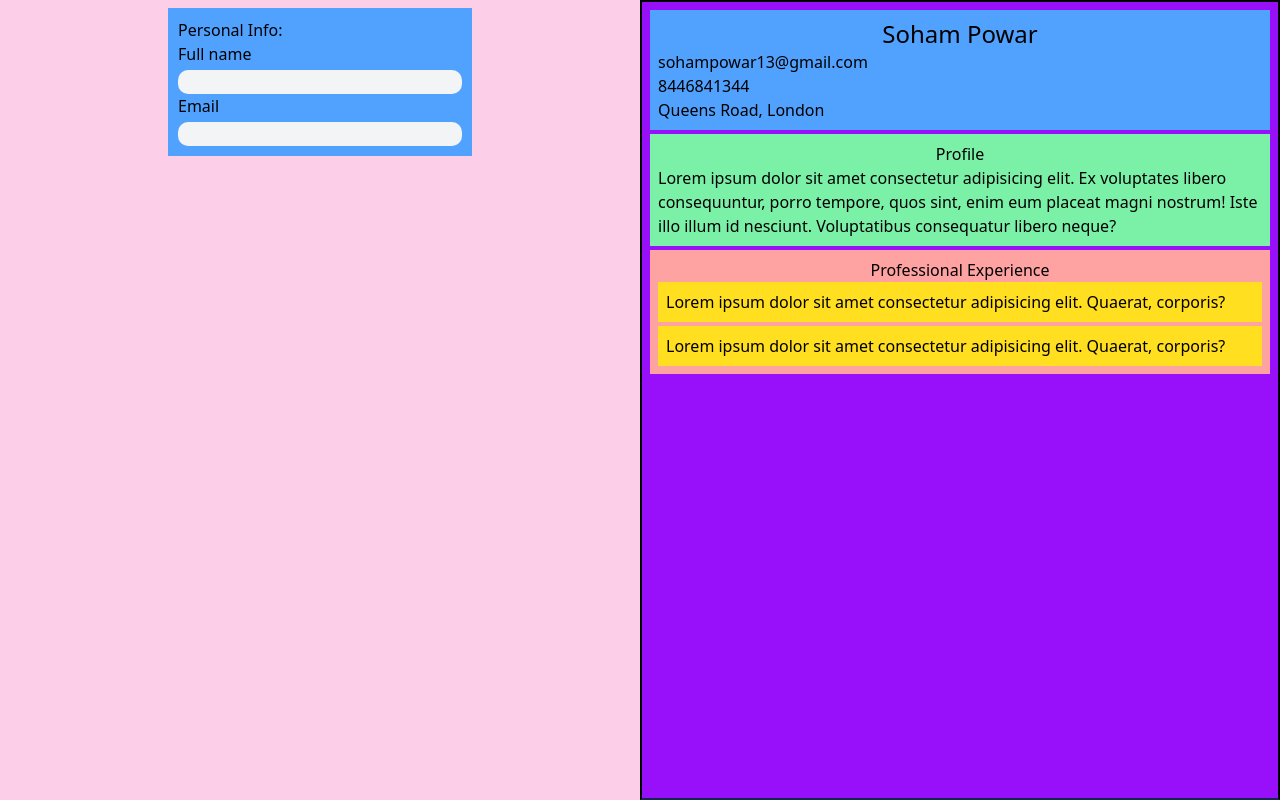
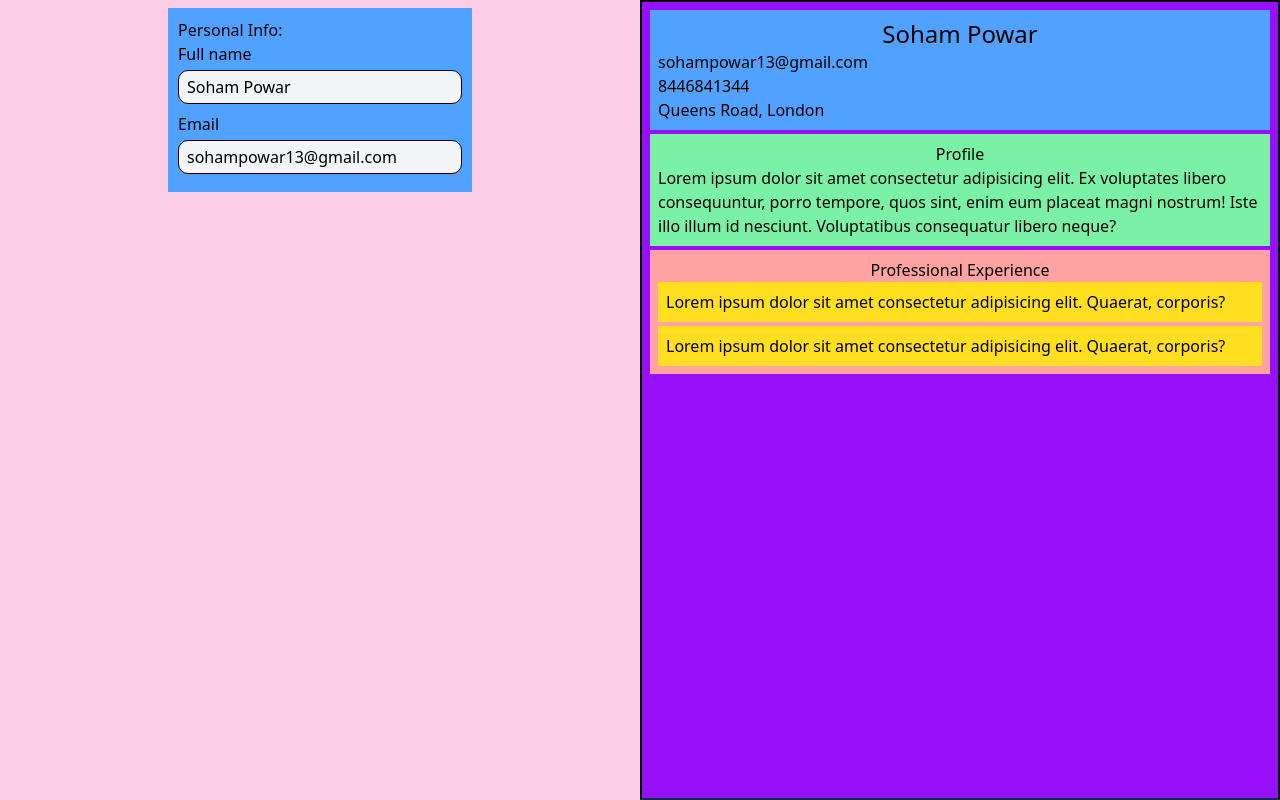
Before and after one commit to Soham-Powar/Resume-builder, a React app: page / in a window 1280 px wide. Built offline with nearby package versions, Linux system fonts and the light colour scheme; the HTML template or start-up script is replaced by a standard one.

Commit message:
Complete the display on typing of full name and email.

```diff
--- a/src/App.jsx
+++ b/src/App.jsx
@@ -20,7 +20,7 @@ export default function App() {
 	return (
 		<div className="flex justify-between">
 			<div className="flex-1/2 bg-pink-200 p-2 flex flex-col gap-1 min-h-screen">
-				<PersonalInfoForm setPersonalInfo={setPersonalInfo} />
+				<PersonalInfoForm setPersonalInfo={setPersonalInfo} personalInfo={personalInfo} />
 			</div>
 
 
--- a/src/components/FormInput.jsx
+++ b/src/components/FormInput.jsx
@@ -1,9 +1,31 @@
-export default function FormInput({ name, isRequired, type }) {
-	let idfy = name.toLowerCase().replace(/\s/g, '');
+export default function FormInput({ name, isRequired, type, setPersonalInfo, personalInfo }) {
+
+	// MAKE IT INTO CAMELCASE
+	let idfy = name
+		.toLowerCase()
+		.replace(/(?:^\w|[A-Z]|\b\w)/g, (word, index) =>
+			index === 0 ? word.toLowerCase() : word.toUpperCase()
+		)
+		.replace(/\s+/g, '');
+
+
 	return (
-		<div className="flex flex-col gap-1">
+		<div className="flex flex-col gap-1 mb-2">
 			<label htmlFor={idfy}>{name}</label>
-			<input type={type} id={idfy} name={idfy} required={isRequired} />
+			<input
+				type={type}
+				id={idfy}
+				name={idfy}
+				required={isRequired}
+				value={personalInfo[idfy] || ""}
+				onChange={(e) =>
+					setPersonalInfo({
+						...personalInfo,
+						[idfy]: e.target.value,
+					})
+				}
+				className="rounded-full border px-2 py-1"
+			/>
 		</div>
 	);
 }
--- a/src/components/PersonalInfoForm.jsx
+++ b/src/components/PersonalInfoForm.jsx
@@ -1,11 +1,11 @@
 import FormInput from "./FormInput";
 
-export default function PersonalInfoForm() {
+export default function PersonalInfoForm({ setPersonalInfo, personalInfo }) {
 	return (
 		<div className="bg-blue-400 mx-40 p-2.5">
 			<h2>Personal Info: </h2>
-			<FormInput name="Full name" isRequired={true} type="text" />
-			<FormInput name="Email" isRequired={true} type="email" />
+			<FormInput name="Full name" isRequired={true} type="text" setPersonalInfo={setPersonalInfo} personalInfo={personalInfo} />
+			<FormInput name="Email" isRequired={true} type="email" setPersonalInfo={setPersonalInfo} personalInfo={personalInfo} />
 		</div>
 	);
 }
```
